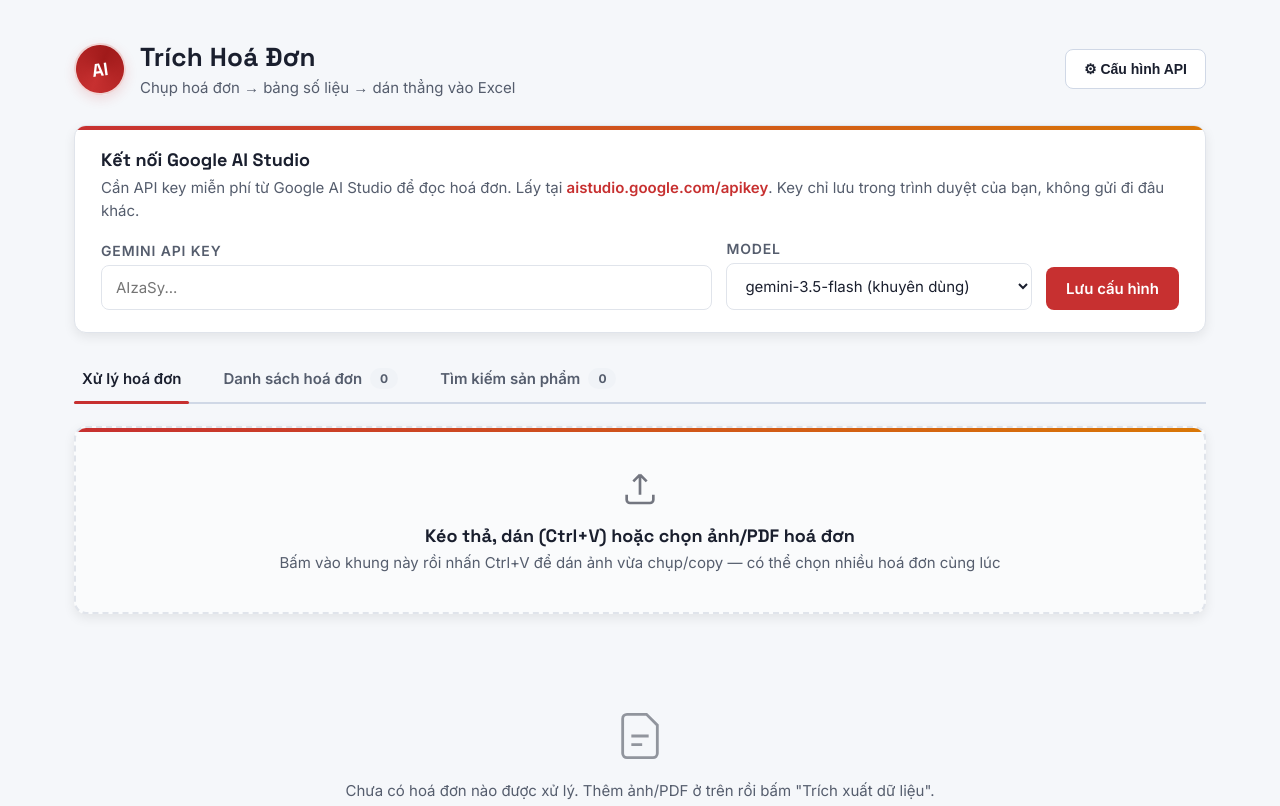
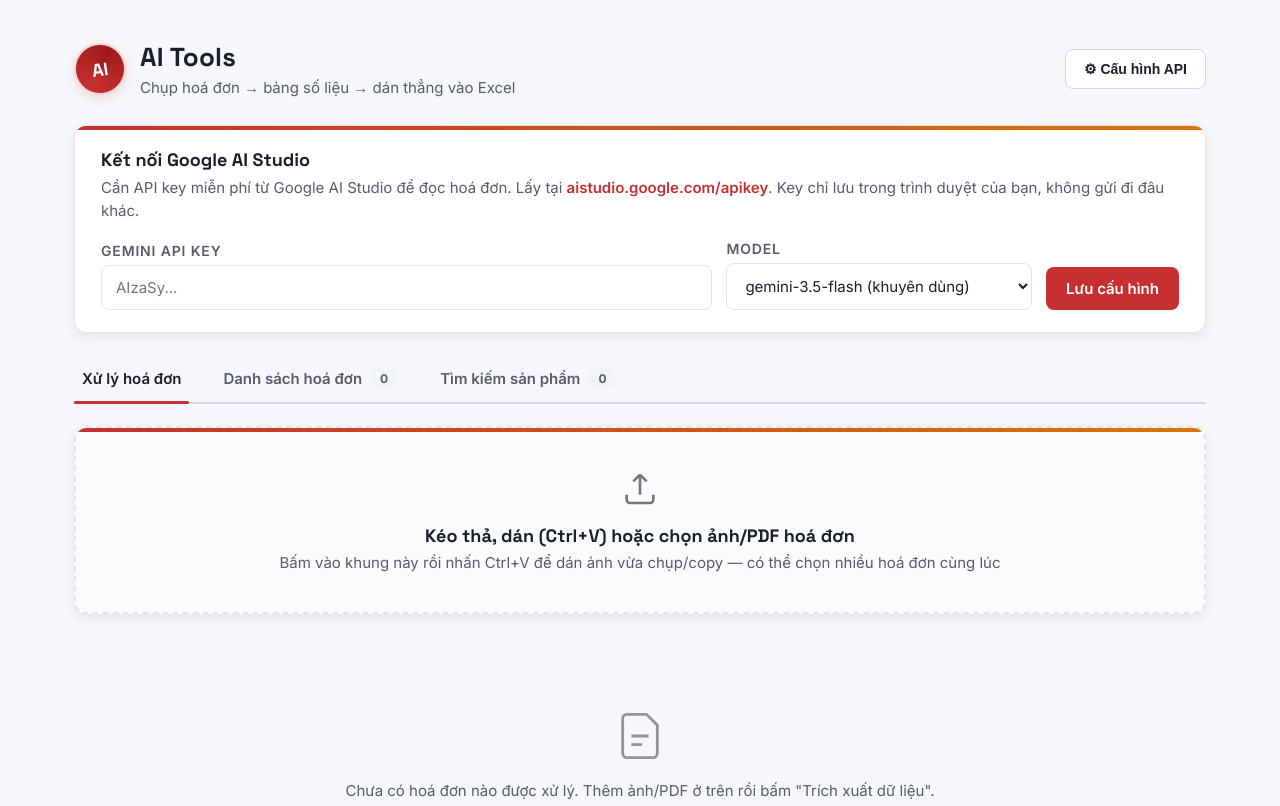
Before and after one commit to huutanhbui0709-dotcom/nhaphanphoihamy, a website: page index.html in a window 1280 px wide. Shown: the top 806 px of the page. Drawn offline with Linux system fonts and the light colour scheme; no server answers.

Commit message:
Update Title

```diff
--- a/index.html
+++ b/index.html
@@ -20,7 +20,7 @@
       <div class="brand">
         <div class="brand-mark">AI</div>
         <div>
-          <h1>Trích Hoá Đơn</h1>
+          <h1>AI Tools</h1>
           <p>Chụp hoá đơn → bảng số liệu → dán thẳng vào Excel</p>
         </div>
       </div>
```
